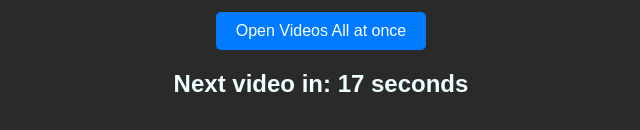
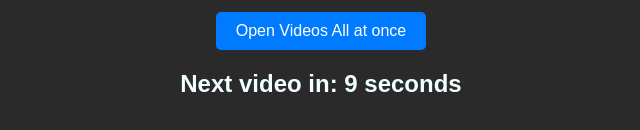
Before and after one commit to asifhasan789/youtubeVideoChannels, a plain HTML site: page index.html in a window 1280 px wide. Both pictures are taken after a click on the button "Open Videos". Shown: the part 182-312 px from the top of the page, 319-959 px from the left. Drawn offline with Linux system fonts and the light colour scheme.

Commit message:
Update index.html

```diff
--- a/index.html
+++ b/index.html
@@ -103,7 +103,7 @@
           window.open(urls[index], '_blank');
           index++;
 
-          var countdown = 19; // Countdown in seconds (1 minute = 60 seconds)
+          var countdown = 11; // Countdown in seconds (1 minute = 60 seconds)
 
           function updateCountdown() {
             countdownElement.textContent = 'Next video in: ' + countdown + ' seconds';
```
